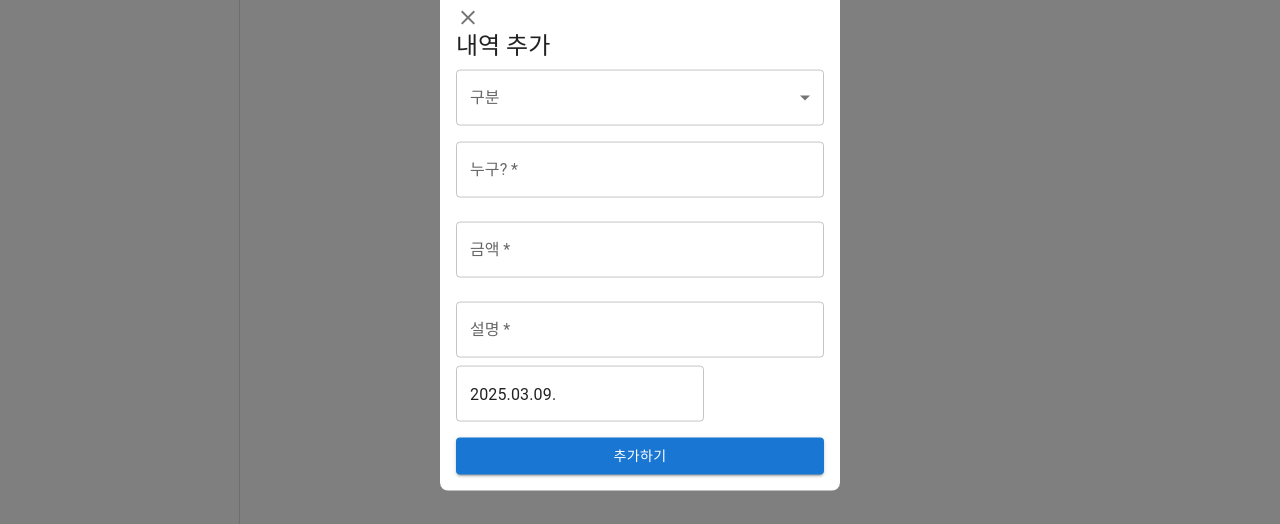
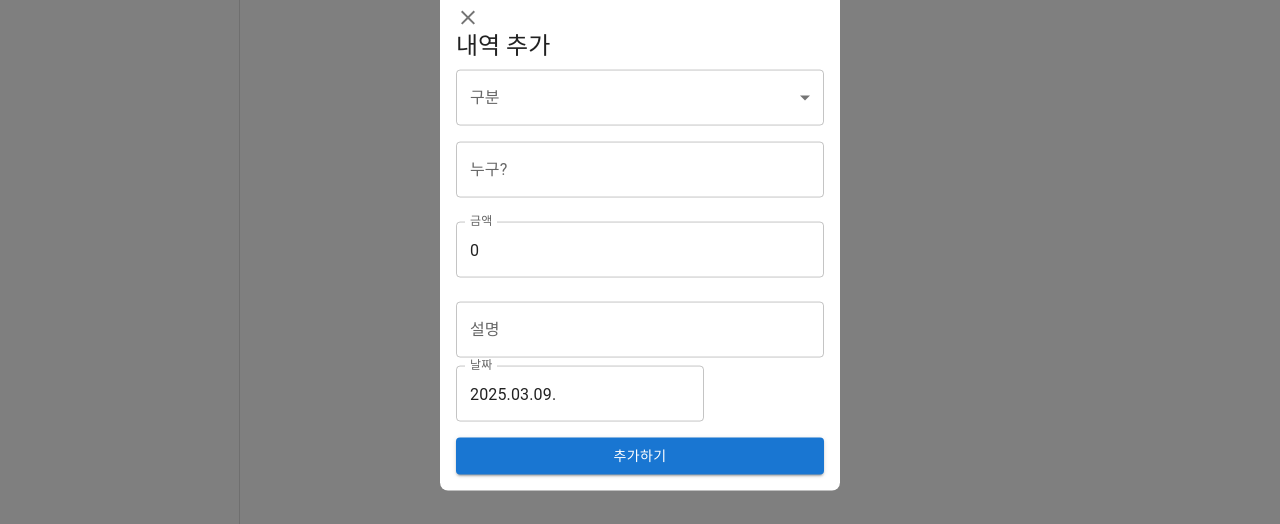
Before and after one commit to shsh159/shoot, a Next.js app: page /list in a window 1280 px wide. Both pictures are taken after a click on the button "내역 추가". Shown: the part 168-692 px from the top of the page. Built offline with nearby package versions, Linux system fonts and the light colour scheme; what ag-grid-community would draw is missing.

Commit message:
react hook form 적용 zod 적용 전

```diff
--- a/package.json
+++ b/package.json
@@ -20,6 +20,7 @@
     "next": "15.2.2",
     "react": "^19.0.0",
     "react-dom": "^19.0.0",
+    "react-hook-form": "^7.55.0",
     "sass": "^1.86.0"
   },
   "devDependencies": {
--- a/src/app/components/historyGrid.tsx
+++ b/src/app/components/grid/historyGrid.tsx
@@ -6,7 +6,8 @@ import type { ColDef, CellClickedEvent } from "ag-grid-community";
 import { AllCommunityModule, ModuleRegistry } from "ag-grid-community";
 // Core CSS
 import { AgGridReact } from "ag-grid-react";
-import HistoryAddModal from "./modal/historyAddModal";
+import HistoryAddModal from "../modal/historyAddModal";
+import dayjs, { Dayjs } from "dayjs";
 
 ModuleRegistry.registerModules([AllCommunityModule]);
 
@@ -15,7 +16,7 @@ interface IRow {
   no: number;
   description: string;
   amount: number;
-  date: string;
+  date: Dayjs;
   writer: string;
   type: string;
 }
@@ -23,9 +24,9 @@ interface IRow {
 export default function HistoryGrid() {
   // Row Data
   const [rowData] = useState<IRow[]>([
-    { no: 3, description: "입금 테스트", amount: 64950, date: "2025-03-16", writer: 'kim', type:'income' },
-    { no: 2, description: "출금 테스트", amount: 33850, date: "2025-03-16", writer: 'byun', type:'expense' },
-    { no: 1, description: "입금 테스트", amount: 29600, date: "2025-03-15", writer: 'byun', type:'income' },
+    { no: 3, description: "입금 테스트", amount: 64950, date: dayjs(new Date("2025-03-16")), writer: 'kim', type:'income' },
+    { no: 2, description: "출금 테스트", amount: 33850, date: dayjs(new Date("2025-03-16")), writer: 'byun', type:'expense' },
+    { no: 1, description: "입금 테스트", amount: 29600, date: dayjs(new Date("2025-03-15")), writer: 'byun', type:'income' },
   ]);
 
   // Column Definitions
--- a/src/app/components/modal/historyAddModal.tsx
+++ b/src/app/components/modal/historyAddModal.tsx
@@ -1,25 +1,24 @@
-"use client";
-
-import { useState } from "react";
-import { TextField, Button, Typography, Box, Modal, IconButton, FormControl, InputLabel, Select, MenuItem, SelectChangeEvent } from "@mui/material";
+import { TextField, Button, Typography, Box, Modal, IconButton, FormControl, InputLabel, Select, MenuItem } from "@mui/material";
 import CloseIcon from "@mui/icons-material/Close";
 import styles from "./historyAddModal.module.scss";
-import dayjs from "dayjs";
+import dayjs, { Dayjs } from "dayjs";
 import { DatePicker } from "@mui/x-date-pickers/DatePicker";
 import { LocalizationProvider } from "@mui/x-date-pickers/LocalizationProvider";
 import { AdapterDayjs } from '@mui/x-date-pickers/AdapterDayjs';
 import "dayjs/locale/ko"; // 한글 로케일 추가
+import { SubmitHandler, useController, useForm } from "react-hook-form";
+import { useEffect } from "react";
 
 interface RowData {
   no: number;
   description: string;
   amount: number;
-  date: string;
+  date: Dayjs; // date는 string으로 되어있습니다.
   writer: string;
   type: string;
 }
 
-interface AddIncomeModalProps {
+interface AddHistoryModalProps {
   open: boolean;
   handleClose: () => void;
   selectedData?: RowData | null;
@@ -27,24 +26,71 @@ interface AddIncomeModalProps {
 
 const today = dayjs();
 
-export default function HistoryAddModal({ open, handleClose, selectedData }: AddIncomeModalProps) {
-  // todo : react-hook-form, zod 적용
-  const [amount, setAmount] = useState("");
-  const [description, setDescription] = useState("");
-  const [writer, setWriter] = useState("");
-  const [addType, setAddType] = useState('');
+export default function HistoryAddModal({ open, handleClose, selectedData }: AddHistoryModalProps) {
 
-  const handleSubmit = (event: React.FormEvent) => {
-    event.preventDefault();
-    console.log("내역:", { amount, description });
+  const { control, handleSubmit, watch, setValue } = useForm<RowData>();
 
-    setAmount("");
-    setDescription("");
-    handleClose();
+  const {
+    field: type,
+  } = useController({
+    name: 'type',
+    control,
+    defaultValue: selectedData?.type || '', // 초기값 처리
+  });
+
+  const {
+    field: writer,
+  } = useController({
+    name: 'writer',
+    control,
+    defaultValue: selectedData?.writer || '', // 초기값 처리
+  });
+
+  const {
+    field: amount,
+  } = useController({
+    name: 'amount',
+    control,
+    defaultValue: selectedData?.amount || 0,
+  });
+
+  const {
+    field: description,
+  } = useController({
+    name: 'description',
+    control,
+    defaultValue: selectedData?.description || '',
+  });
+
+  const {
+    field: date,
+  } = useController({
+    name: 'date',
+    control,
+    defaultValue: selectedData?.date ? dayjs(selectedData.date) : today, // Dayjs 객체로 초기화
+  });
+
+  const onSubmit = (data: RowData) => {
+    console.log("내역:", data);
   };
+
+  const initForm = () => {
+    if (selectedData) {
+      setValue('type', selectedData.type);
+      setValue('writer', selectedData.writer);
+      setValue('amount', selectedData.amount);
+      setValue('description', selectedData.description);
+      setValue('date', dayjs(selectedData.date));
+    }
+  }
+
+  useEffect(() => {
+    initForm();
+  }, [selectedData]);
 
   return (
       <Modal open={open} onClose={handleClose} aria-labelledby="add-income-modal">
+        <form onSubmit={handleSubmit(onSubmit)}>
         <Box className={styles.modalContainer}>
           <IconButton className={styles.closeButton} onClick={handleClose}>
             <CloseIcon />
@@ -58,61 +104,63 @@ export default function HistoryAddModal({ open, handleClose, selectedData }: Add
               내역 추가
             </Typography>
           )}
-        <form onSubmit={handleSubmit}>
           <FormControl fullWidth>
             <InputLabel id="type-select-label">구분</InputLabel>
             <Select
+              {...type}
               labelId="type-select-label"
-            value={selectedData?.type || addType}
               label="구분"
-            onChange={(e) => setAddType(e.target.value)}
             >
               <MenuItem value={'income'}>입금</MenuItem>
               <MenuItem value={'expense'}>출금</MenuItem>
             </Select>
           </FormControl>
+
+          {/* TextField for Writer */}
           <TextField
+            {...writer} // useController로부터 받은 field 객체를 사용
             label="누구?"
             fullWidth
             margin="normal"
-            value={selectedData?.writer || writer}
-            onChange={(e) => setWriter(e.target.value)}
-            required
           />
+
+          {/* TextField for Amount */}
           <TextField
+            {...amount} // useController로부터 받은 field 객체를 사용
             label="금액"
             type="number"
             fullWidth
             margin="normal"
-            value={selectedData?.amount || amount}
-            onChange={(e) => setAmount(e.target.value)}
-            required
           />
+
+          {/* TextField for Description */}
           <TextField
+            {...description} // useController로부터 받은 field 객체를 사용
             label="설명"
             fullWidth
             margin="normal"
-            value={selectedData?.description || description}
-            onChange={(e) => setDescription(e.target.value)}
-            required
           />
+
+          {/* DatePicker for Date */}
           <LocalizationProvider dateAdapter={AdapterDayjs} adapterLocale="ko">
             <DatePicker
+              value={date.value} // useController로부터 받은 value
+              label="날짜"
               defaultValue={selectedData?.date ? dayjs(selectedData.date) : today}
               views={['year', 'month', 'day']}
+              onChange={(newValue) => {
+                // setValue 대신에 직접 date.onChange 호출
+                date.onChange(newValue);
+              }}
             />
           </LocalizationProvider>
-          {selectedData ? (
+
+          {/* Submit Button */}
           <Button type="submit" variant="contained" color="primary" fullWidth sx={{ mt: 2 }}>
-              수정하기
+            {selectedData ? '수정하기' : '추가하기'}
           </Button>
-          ) : (
-            <Button type="submit" variant="contained" color="primary" fullWidth sx={{ mt: 2 }}>
-              추가하기
-            </Button>
-          )}
+        </Box>
         </form>
-      </Box>
       </Modal>
   );
 }
--- a/src/app/list/page.tsx
+++ b/src/app/list/page.tsx
@@ -2,7 +2,7 @@
 
 import { useState } from "react";
 import { Box, Button } from "@mui/material";
-import HistoryGrid from "../components/historyGrid";
+import HistoryGrid from "../components/grid/historyGrid";
 import DefaultLayout from "../components/layout/defaultLayout";
 import styles from "./page.module.scss";
 import HistoryAddModal from "../components/modal/historyAddModal";
```
Also changed, not shown: 1 other file (tests, documents, lock files or other folders). Lines whose indentation alone changed are shown as unchanged.
